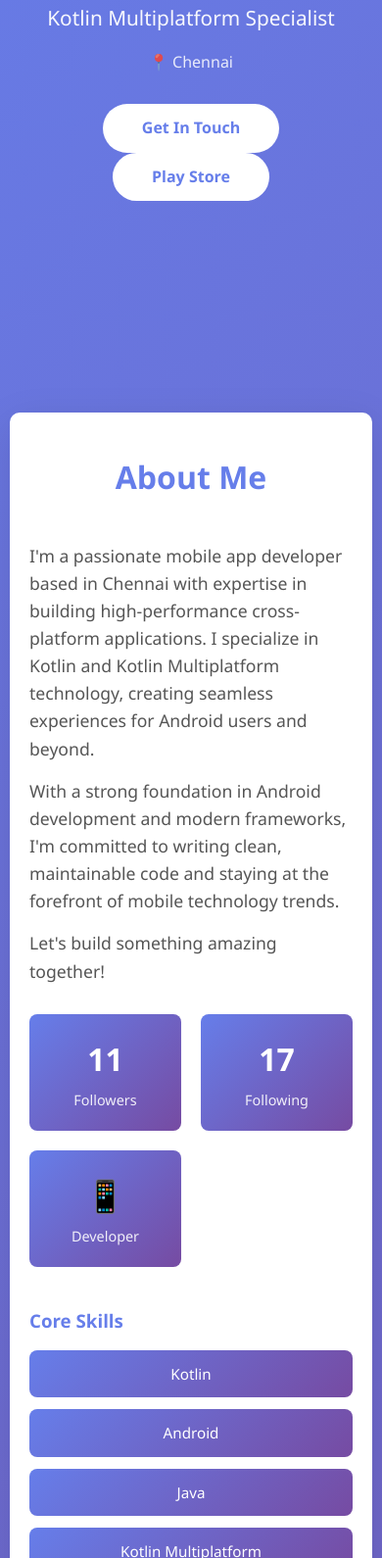
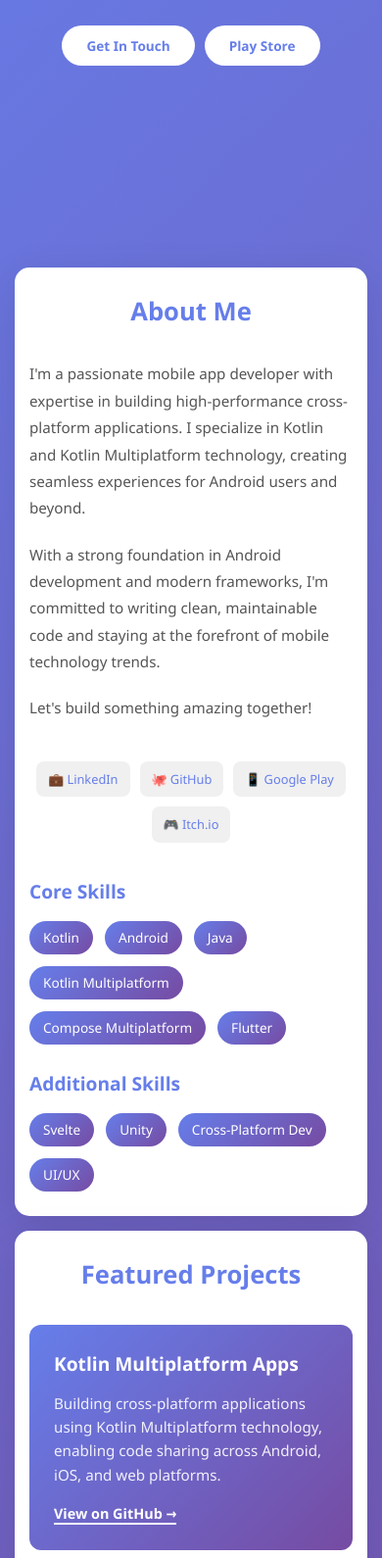
Before and after one commit to lspradeep/lspradeep.github.io, a plain HTML site: page index.html in a window 390 px wide. Shown: the part 379-1969 px from the top of the page at 98% size. Drawn offline with Linux system fonts and the light colour scheme.

Commit message:
Optimize portfolio: remove footer and stats, improve mobile friendliness, use skill chips, remove location details

```diff
--- a/index.html
+++ b/index.html
@@ -23,13 +23,14 @@
         nav {
             display: flex;
             justify-content: center;
-            gap: 30px;
-            padding: 20px 0;
+            gap: 20px;
+            padding: 15px;
             background: rgba(255, 255, 255, 0.1);
             backdrop-filter: blur(10px);
             position: sticky;
             top: 0;
             z-index: 100;
+            flex-wrap: wrap;
         }
 
         nav a {
@@ -37,6 +38,7 @@
             text-decoration: none;
             font-weight: 500;
             transition: color 0.3s ease;
+            font-size: 0.95rem;
         }
 
         nav a:hover {
@@ -48,43 +50,44 @@
             display: flex;
             align-items: center;
             justify-content: center;
-            min-height: 85vh;
+            min-height: 80vh;
             text-align: center;
             color: white;
-            padding: 20px;
+            padding: 30px 20px;
         }
 
         .hero-content h1 {
-            font-size: 3.5rem;
-            margin-bottom: 10px;
+            font-size: clamp(2rem, 8vw, 3.5rem);
+            margin-bottom: 15px;
             animation: slideIn 0.8s ease;
         }
 
         .hero-content .subtitle {
-            font-size: 1.8rem;
-            margin-bottom: 15px;
+            font-size: clamp(1.2rem, 5vw, 1.8rem);
+            margin-bottom: 10px;
             opacity: 0.95;
             animation: slideIn 0.8s ease 0.1s backwards;
         }
 
-        .hero-content .location {
-            font-size: 1.2rem;
-            margin-bottom: 30px;
-            opacity: 0.85;
-            animation: slideIn 0.8s ease 0.2s backwards;
+        .cta-buttons {
+            display: flex;
+            gap: 15px;
+            justify-content: center;
+            flex-wrap: wrap;
+            margin-top: 30px;
+            animation: slideIn 0.8s ease 0.3s backwards;
         }
 
         .cta-button {
             display: inline-block;
-            padding: 12px 40px;
+            padding: 12px 30px;
             background: white;
             color: #667eea;
             text-decoration: none;
             border-radius: 50px;
             font-weight: bold;
             transition: transform 0.3s ease, box-shadow 0.3s ease;
-            animation: slideIn 0.8s ease 0.3s backwards;
-            margin: 0 10px;
+            font-size: 0.95rem;
         }
 
         .cta-button:hover {
@@ -106,85 +109,83 @@
         /* Sections */
         section {
             background: white;
-            margin: 40px 20px;
-            padding: 60px 40px;
-            border-radius: 10px;
+            margin: 30px;
+            padding: 50px 30px;
+            border-radius: 15px;
             box-shadow: 0 10px 40px rgba(0, 0, 0, 0.1);
         }
 
         h2 {
-            font-size: 2.5rem;
+            font-size: clamp(1.8rem, 6vw, 2.5rem);
             margin-bottom: 40px;
             color: #667eea;
             text-align: center;
-        }
-
-        h3 {
-            color: #667eea;
-            margin-top: 20px;
-            margin-bottom: 10px;
         }
 
         /* About Section */
         .about-content {
             display: grid;
             grid-template-columns: 1fr 1fr;
-            gap: 40px;
+            gap: 50px;
             align-items: start;
         }
 
         .about-text p {
-            margin-bottom: 15px;
-            font-size: 1.1rem;
+            margin-bottom: 20px;
+            font-size: 1rem;
             color: #555;
+            line-height: 1.8;
         }
 
         .skills-container {
             display: flex;
             flex-direction: column;
-            gap: 20px;
+            gap: 30px;
         }
 
         .skills-category h3 {
-            margin-top: 0;
+            color: #667eea;
             margin-bottom: 15px;
+            font-size: 1.2rem;
         }
 
         .skills {
-            display: grid;
-            grid-template-columns: repeat(2, 1fr);
+            display: flex;
+            flex-wrap: wrap;
             gap: 12px;
         }
 
         .skill-item {
             background: linear-gradient(135deg, #667eea 0%, #764ba2 100%);
             color: white;
-            padding: 12px 15px;
-            border-radius: 8px;
-            text-align: center;
+            padding: 8px 16px;
+            border-radius: 20px;
             font-weight: 500;
-            font-size: 0.95rem;
+            font-size: 0.9rem;
+            display: inline-block;
+            white-space: nowrap;
         }
 
         /* Social Links */
         .social-links {
             display: flex;
             justify-content: center;
-            gap: 20px;
+            gap: 15px;
             flex-wrap: wrap;
-            margin-top: 30px;
+            margin-top: 40px;
         }
 
         .social-link {
             display: inline-flex;
             align-items: center;
             gap: 8px;
-            padding: 10px 20px;
+            padding: 10px 18px;
             background: #f0f0f0;
             color: #667eea;
             text-decoration: none;
             border-radius: 8px;
             font-weight: 500;
+            font-size: 0.9rem;
             transition: background 0.3s ease, color 0.3s ease;
         }
 
@@ -196,15 +197,15 @@
         /* Projects Section */
         .projects-grid {
             display: grid;
-            grid-template-columns: repeat(auto-fit, minmax(300px, 1fr));
-            gap: 30px;
+            grid-template-columns: repeat(auto-fit, minmax(280px, 1fr));
+            gap: 25px;
         }
 
         .project-card {
             background: linear-gradient(135deg, #667eea 0%, #764ba2 100%);
             color: white;
-            padding: 30px;
-            border-radius: 10px;
+            padding: 25px;
+            border-radius: 12px;
             transition: transform 0.3s ease, box-shadow 0.3s ease;
         }
 
@@ -215,12 +216,15 @@
 
         .project-card h3 {
             color: white;
-            margin-bottom: 10px;
+            margin-bottom: 12px;
+            font-size: 1.2rem;
         }
 
         .project-card p {
             opacity: 0.9;
             margin-bottom: 15px;
+            font-size: 0.95rem;
+            line-height: 1.6;
         }
 
         .project-link {
@@ -228,6 +232,7 @@
             text-decoration: none;
             font-weight: bold;
             border-bottom: 2px solid white;
+            font-size: 0.9rem;
         }
 
         /* Contact Section */
@@ -235,15 +240,27 @@
             text-align: center;
         }
 
+        .contact-content p {
+            font-size: 1.1rem;
+            margin-bottom: 30px;
+            color: #555;
+        }
+
         .contact-item {
             margin: 20px 0;
+        }
+
+        .contact-item h3 {
+            color: #667eea;
+            margin-bottom: 10px;
+            font-size: 1.1rem;
         }
 
         .contact-item a {
             color: #667eea;
             text-decoration: none;
             font-weight: bold;
-            font-size: 1.2rem;
+            font-size: 1.1rem;
             transition: color 0.3s ease;
         }
 
@@ -251,89 +268,90 @@
             color: #764ba2;
         }
 
-        /* Footer */
-        footer {
-            background: rgba(0, 0, 0, 0.2);
-            color: white;
-            text-align: center;
-            padding: 20px;
-            margin-top: 40px;
-        }
-
-        /* Stats */
-        .stats {
-            display: grid;
-            grid-template-columns: repeat(3, 1fr);
-            gap: 20px;
-            margin-top: 30px;
-            text-align: center;
-        }
-
-        .stat-item {
-            padding: 20px;
-            background: linear-gradient(135deg, #667eea 0%, #764ba2 100%);
-            color: white;
-            border-radius: 8px;
-        }
-
-        .stat-number {
-            font-size: 2rem;
-            font-weight: bold;
-            margin-bottom: 5px;
-        }
-
-        .stat-label {
-            font-size: 0.9rem;
-            opacity: 0.9;
-        }
-
         /* Responsive */
         @media (max-width: 768px) {
-            .hero-content h1 {
-                font-size: 2.5rem;
-            }
-
-            .hero-content .subtitle {
-                font-size: 1.3rem;
-            }
-
-            .hero-content .location {
-                font-size: 1rem;
+            section {
+                margin: 20px;
+                padding: 35px 20px;
             }
 
             .about-content {
                 grid-template-columns: 1fr;
+                gap: 35px;
             }
 
-            .stats {
-                grid-template-columns: repeat(2, 1fr);
+            nav {
+                gap: 12px;
+                padding: 12px;
             }
 
-            section {
-                margin: 20px 10px;
-                padding: 40px 20px;
+            nav a {
+                font-size: 0.85rem;
+            }
+
+            .cta-button {
+                padding: 10px 25px;
+                font-size: 0.85rem;
+            }
+
+            .cta-buttons {
+                gap: 10px;
+            }
+
+            .hero {
+                min-height: 70vh;
+                padding: 20px 15px;
+            }
+
+            .social-link {
+                padding: 8px 14px;
+                font-size: 0.85rem;
+            }
+
+            .projects-grid {
+                grid-template-columns: 1fr;
+                gap: 20px;
+            }
+
+            .skill-item {
+                padding: 6px 14px;
+                font-size: 0.85rem;
             }
 
             h2 {
-                font-size: 2rem;
+                margin-bottom: 30px;
             }
 
-            nav {
-                gap: 15px;
-                font-size: 0.9rem;
+            .skills-container {
+                gap: 25px;
+            }
+        }
+
+        @media (max-width: 480px) {
+            section {
+                margin: 15px;
+                padding: 25px 15px;
             }
 
-            .skills {
-                grid-template-columns: 1fr;
+            h2 {
+                font-size: 1.6rem;
+            }
+
+            .about-text p {
+                font-size: 0.95rem;
+            }
+
+            .contact-item a {
+                font-size: 1rem;
             }
 
             .social-links {
-                flex-direction: column;
+                gap: 10px;
             }
 
             .social-link {
-                width: 100%;
-                justify-content: center;
+                padding: 8px 12px;
+                font-size: 0.8rem;
             }
         }
     </style>
@@ -353,9 +371,10 @@
             <h1>Pradeep L S</h1>
             <p class="subtitle">Mobile App Developer</p>
             <p class="subtitle">Kotlin Multiplatform Specialist</p>
-            <p class="location">📍 Chennai</p>
-            <a href="#contact" class="cta-button">Get In Touch</a>
-            <a href="https://play.google.com/store/apps/developer?id=Pradeep+L+S" class="cta-button" target="_blank">Play Store</a>
+            <div class="cta-buttons">
+                <a href="#contact" class="cta-button">Get In Touch</a>
+                <a href="https://play.google.com/store/apps/developer?id=Pradeep+L+S" class="cta-button" target="_blank">Play Store</a>
+            </div>
         </div>
     </div>
 
@@ -365,7 +384,7 @@
         <div class="about-content">
             <div class="about-text">
                 <p>
-                    I'm a passionate mobile app developer based in Chennai with expertise in building high-performance
+                    I'm a passionate mobile app developer with expertise in building high-performance
                     cross-platform applications. I specialize in Kotlin and Kotlin Multiplatform technology, creating
                     seamless experiences for Android users and beyond.
                 </p>
@@ -377,19 +396,19 @@
                     Let's build something amazing together!
                 </p>
 
-                <div class="stats">
-                    <div class="stat-item">
-                        <div class="stat-number">11</div>
-                        <div class="stat-label">Followers</div>
-                    </div>
-                    <div class="stat-item">
-                        <div class="stat-number">17</div>
-                        <div class="stat-label">Following</div>
-                    </div>
-                    <div class="stat-item">
-                        <div class="stat-number">📱</div>
-                        <div class="stat-label">Developer</div>
-                    </div>
+                <div class="social-links">
+                    <a href="https://in.linkedin.com/in/pradeepls" class="social-link" target="_blank">
+                        💼 LinkedIn
+                    </a>
+                    <a href="https://github.com/lspradeep" class="social-link" target="_blank">
+                        🐙 GitHub
+                    </a>
+                    <a href="https://play.google.com/store/apps/developer?id=Pradeep+L+S" class="social-link" target="_blank">
+                        📱 Google Play
+                    </a>
+                    <a href="https://itch.io" class="social-link" target="_blank">
+                        🎮 Itch.io
+                    </a>
                 </div>
             </div>
             <div class="skills-container">
@@ -414,21 +433,6 @@
                     </div>
                 </div>
             </div>
-        </div>
-
-        <div class="social-links">
-            <a href="https://in.linkedin.com/in/pradeepls" class="social-link" target="_blank">
-                💼 LinkedIn
-            </a>
-            <a href="https://github.com/lspradeep" class="social-link" target="_blank">
-                🐙 GitHub
-            </a>
-            <a href="https://play.google.com/store/apps/developer?id=Pradeep+L+S" class="social-link" target="_blank">
-                📱 Google Play
-            </a>
-            <a href="https://itch.io" class="social-link" target="_blank">
-                🎮 Itch.io
-            </a>
         </div>
     </section>
 
@@ -458,9 +462,7 @@
     <section id="contact">
         <h2>Let's Connect</h2>
         <div class="contact-content">
-            <p style="font-size: 1.2rem; margin-bottom: 30px; color: #555;">
-                I'm always interested in hearing about new projects and opportunities.
-            </p>
+            <p>I'm always interested in hearing about new projects and opportunities.</p>
             <div class="contact-item">
                 <h3>📧 Email</h3>
                 <a href="mailto:your.email@example.com">your.email@example.com</a>
@@ -475,10 +477,5 @@
             </div>
         </div>
     </section>
-
-    <!-- Footer -->
-    <footer>
-        <p>&copy; 2024 Pradeep L S. All rights reserved. | Mobile App Developer | Kotlin Multiplatform Specialist</p>
-    </footer>
 </body>
 </html>
```
